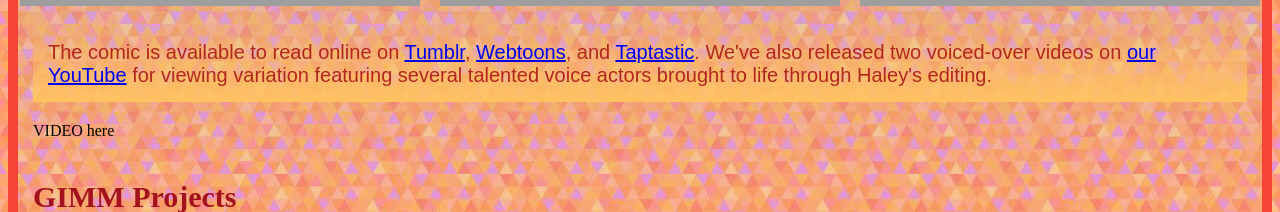
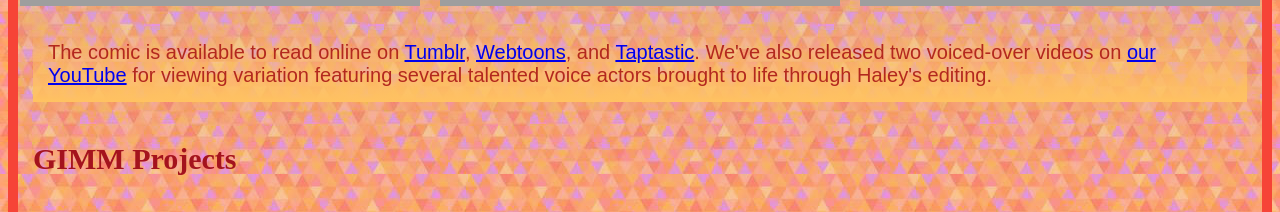
Before and after one commit to AaronRachwitz/JAAM-Code, a plain HTML site: page Aaron's Code.html in a window 1280 px wide. Shown: the part 3376-3588 px from the top of the page. Drawn offline with Linux system fonts and the light colour scheme; grey boxes are pictures that could not be loaded.

Commit message:
fixed aaron's page
there was a small error i forgot to fix earlier

```diff
--- a/Aaron's Code.html
+++ b/Aaron's Code.html
@@ -81,8 +81,6 @@
   <a href="https://www.youtube.com/channel/UCFEy7mrKL0DG8QgHipY-G0w"> our YouTube</a> for viewing variation featuring several talented voice actors
   brought to life through Haley's editing.
 </p>
-<p> VIDEO here
-</p>
 <h4 class="aaron-h4"> GIMM Projects
 </h4>
 <p class="aaron-h4" style="font-size: 25px"> <b>Various Video Projects</b>
```
